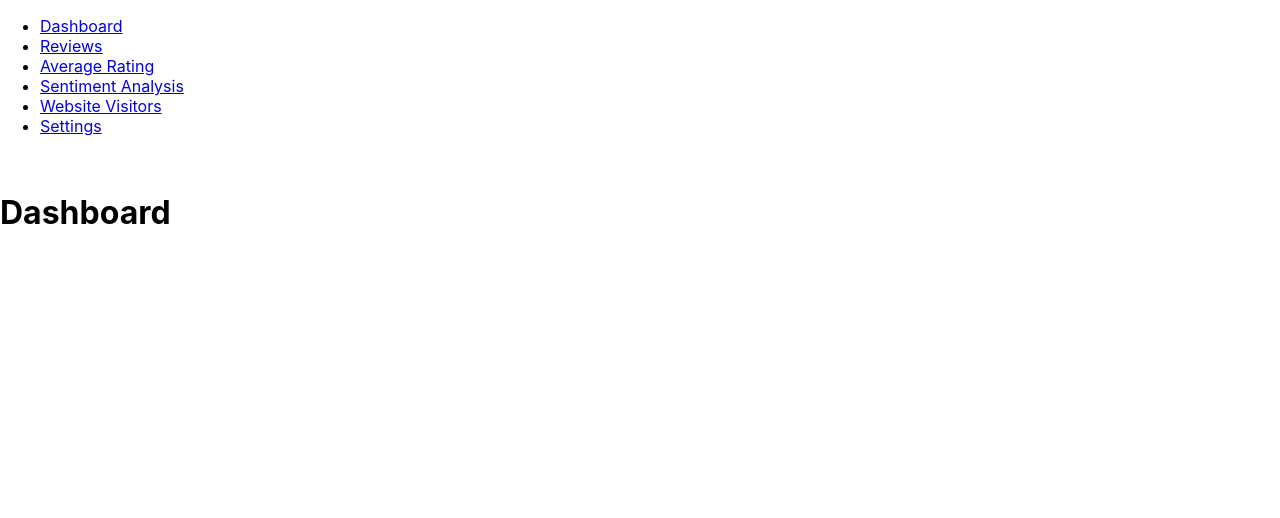
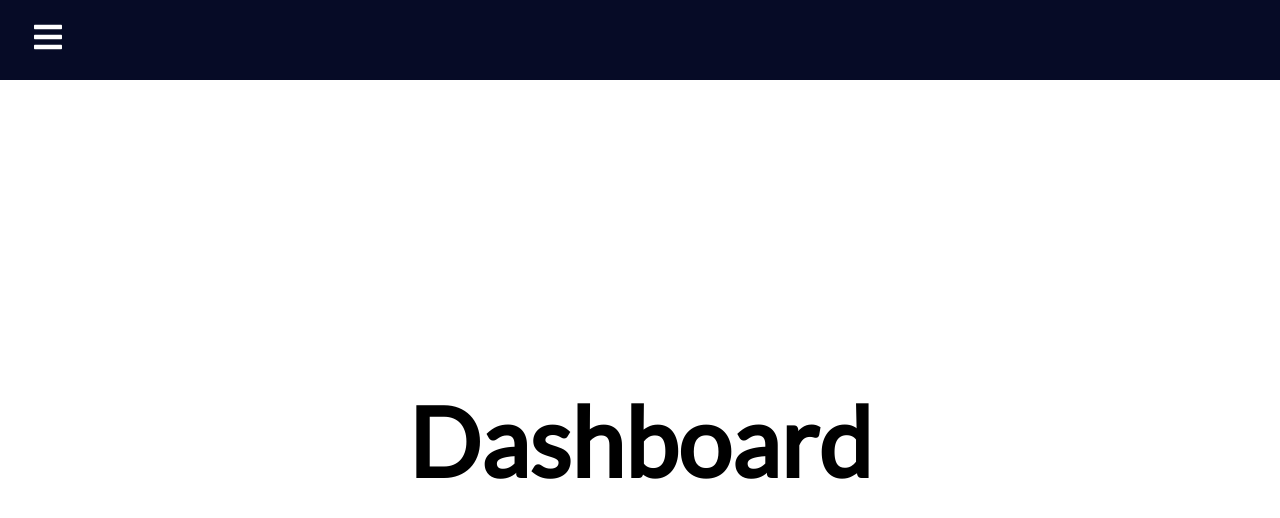
Before and after one commit to connorb023/dashboard, a React (Create React App) app: page / in a window 1280 px wide. Shown: the top 518 px of the page. Built offline with nearby package versions, Linux system fonts and the light colour scheme.

Commit message:
icon titles

```diff
--- a/src/App.js
+++ b/src/App.js
@@ -1,63 +1,24 @@
 import React from 'react';
-import { BrowserRouter as Router, Switch, Route, Link } from 'react-router-dom';
-import Reviews from './components/Reviews';
-import AverageRating from './components/AverageRating';
-import SentimentAnalysis from './components/SentimentAnalysis';
-import WebsiteVisitors from './components/WebsiteVisitors';
-import Settings from './components/Settings';
+import './App.css';
+import Navbar from './components/Navbar';
+import { BrowserRouter as Router, Switch, Route } from 'react-router-dom';
+import Home from './pages/Home';
+import Reports from './pages/Reports';
+import Products from './pages/Products';
 
-const App = () => {
+function App() {
   return (
-    <Router>
-      <div className="container">
-        <nav className="navbar navbar-expand-lg navbar-light bg-light">
-          <div className="collapse navbar-collapse" id="navbarNav">
-            <ul className="navbar-nav">
-              <li className="nav-item">
-                <Link className="nav-link" to="/">Dashboard</Link>
-              </li>
-              <li className="nav-item">
-                <Link className="nav-link" to="/reviews">Reviews</Link>
-              </li>
-              <li className="nav-item">
-                <Link className="nav-link" to="/average-rating">Average Rating</Link>
-              </li>
-              <li className="nav-item">
-                <Link className="nav-link" to="/sentiment-analysis">Sentiment Analysis</Link>
-              </li>
-              <li className="nav-item">
-                <Link className="nav-link" to="/website-visitors">Website Visitors</Link>
-              </li>
-              <li className="nav-item">
-                <Link className="nav-link" to="/settings">Settings</Link>
-              </li>
-            </ul>
-          </div>
-        </nav>
-        <br />
+    <>
+      <Router>
+        <Navbar />
         <Switch>
-          <Route path="/" exact>
-            <h1>Dashboard</h1>
-          </Route>
-          <Route path="/reviews">
-            <Reviews />
-          </Route>
-          <Route path="/average-rating">
-            <AverageRating />
-          </Route>
-          <Route path="/sentiment-analysis">
-            <SentimentAnalysis />
-          </Route>
-          <Route path="/website-visitors">
-            <WebsiteVisitors />
-          </Route>
-          <Route path="/settings">
-            <Settings />
-          </Route>
+          <Route path='/' exact component={Home} />
+          <Route path='/reports' component={Reports} />
+          <Route path='/products' component={Products} />
         </Switch>
-      </div>
-    </Router>
+      </Router>
+    </>
   );
-};
+}
 
 export default App;
--- a/src/components/Navbar.js
+++ b/src/components/Navbar.js
@@ -3,7 +3,8 @@ import * as FaIcons from 'react-icons/fa';
 import * as AiIcons from 'react-icons/ai';
 import { Link } from 'react-router-dom';
 import { SidebarData } from './SidebarData';
-import './Navbar.css';
+import './NavBar.css';
+
 import { IconContext } from 'react-icons';
 
 function Navbar() {
--- a/src/components/SidebarData.js
+++ b/src/components/SidebarData.js
@@ -5,37 +5,37 @@ import * as IoIcons from 'react-icons/io';
 
 export const SidebarData = [
   {
-    title: 'Home',
+    title: 'Dashboard',
     path: '/',
     icon: <AiIcons.AiFillHome />,
     cName: 'nav-text'
   },
   {
-    title: 'Reports',
+    title: 'Widget',
     path: '/reports',
     icon: <IoIcons.IoIosPaper />,
     cName: 'nav-text'
   },
   {
-    title: 'Products',
+    title: 'Reviews',
     path: '/products',
     icon: <FaIcons.FaCartPlus />,
     cName: 'nav-text'
   },
   {
-    title: 'Team',
+    title: 'Customers',
     path: '/team',
     icon: <IoIcons.IoMdPeople />,
     cName: 'nav-text'
   },
   {
-    title: 'Messages',
+    title: 'Online Analysis',
     path: '/messages',
     icon: <FaIcons.FaEnvelopeOpenText />,
     cName: 'nav-text'
   },
   {
-    title: 'Support',
+    title: 'Settings',
     path: '/support',
     icon: <IoIcons.IoMdHelpCircle />,
     cName: 'nav-text'
--- a/src/index.js
+++ b/src/index.js
@@ -1,17 +1,10 @@
 import React from 'react';
-import ReactDOM from 'react-dom/client';
-import './index.css';
+import ReactDOM from 'react-dom';
 import App from './App';
-import reportWebVitals from './reportWebVitals';
 
-const root = ReactDOM.createRoot(document.getElementById('root'));
-root.render(
+ReactDOM.render(
   <React.StrictMode>
     <App />
-  </React.StrictMode>
+  </React.StrictMode>,
+  document.getElementById('root')
 );
-
-// If you want to start measuring performance in your app, pass a function
-// to log results (for example: reportWebVitals(console.log))
-// or send to an analytics endpoint. Learn more: https://bit.ly/CRA-vitals
-reportWebVitals();
--- a/src/pages/Home.js
+++ b/src/pages/Home.js
@@ -3,7 +3,7 @@ import React from 'react';
 function Home() {
   return (
     <div className='home'>
-      <h1>Home</h1>
+      <h1>Dashboard</h1>
     </div>
   );
 }
--- a/src/pages/Products.js
+++ b/src/pages/Products.js
@@ -3,7 +3,7 @@ import React from 'react';
 function Products() {
   return (
     <div className='products'>
-      <h1>Products</h1>
+
     </div>
   );
 }
--- a/src/pages/Reports.js
+++ b/src/pages/Reports.js
@@ -3,7 +3,7 @@ import React from 'react';
 function Products() {
   return (
     <div className='products'>
-      <h1>Products</h1>
+
     </div>
   );
 }
```
